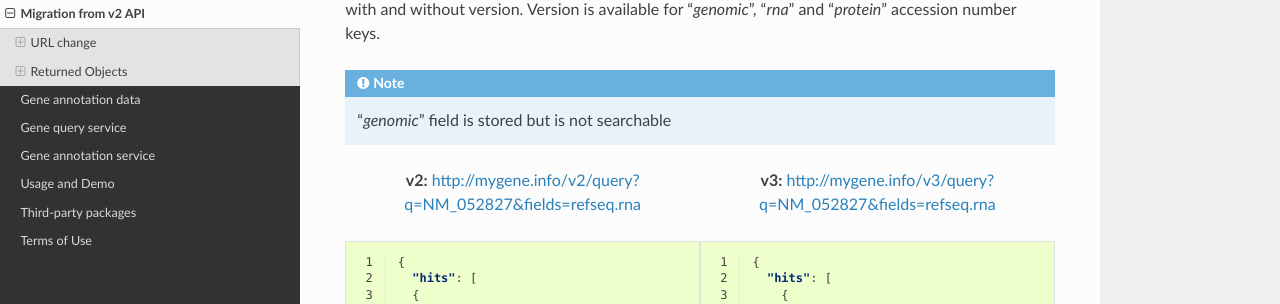
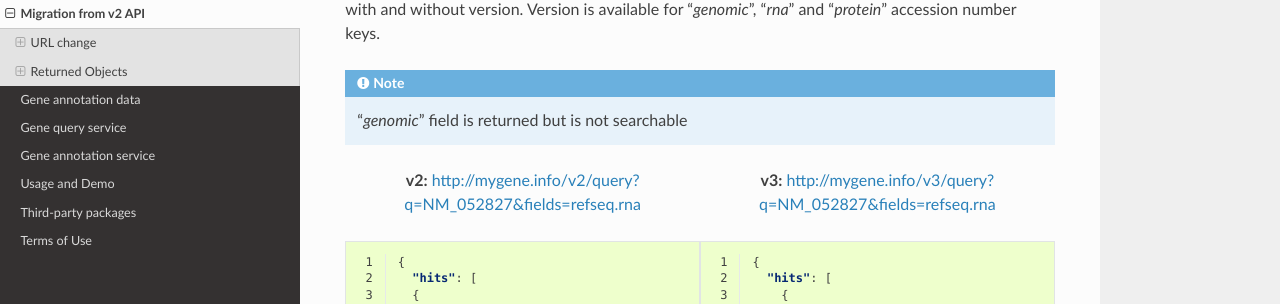
Before and after one commit to biothings/mygene.info, a Sphinx documentation site: the page built from docs/doc/migration_from_v2.rst, in a window 1280 px wide and 900 px high, scrolled down 628 px. Shown: the part 147-451 px from the top of the window. Built offline with Sphinx 7.4.7 and the Read the Docs theme 2.0.0, drawn with Linux system fonts in a browser that asks for light colours; some web fonts are replaced.

Commit message:
stored -> returned

```diff
--- a/docs/doc/migration_from_v2.rst
+++ b/docs/doc/migration_from_v2.rst
@@ -38,7 +38,7 @@ Accession number with version
 Data can be search with and without version. Version is available for "`genomic`",
 "`rna`" and "`protein`" accession number keys.
 
-.. note:: "*genomic*" field is stored but is not searchable
+.. note:: "*genomic*" field is returned but is not searchable
 
 
 
```
